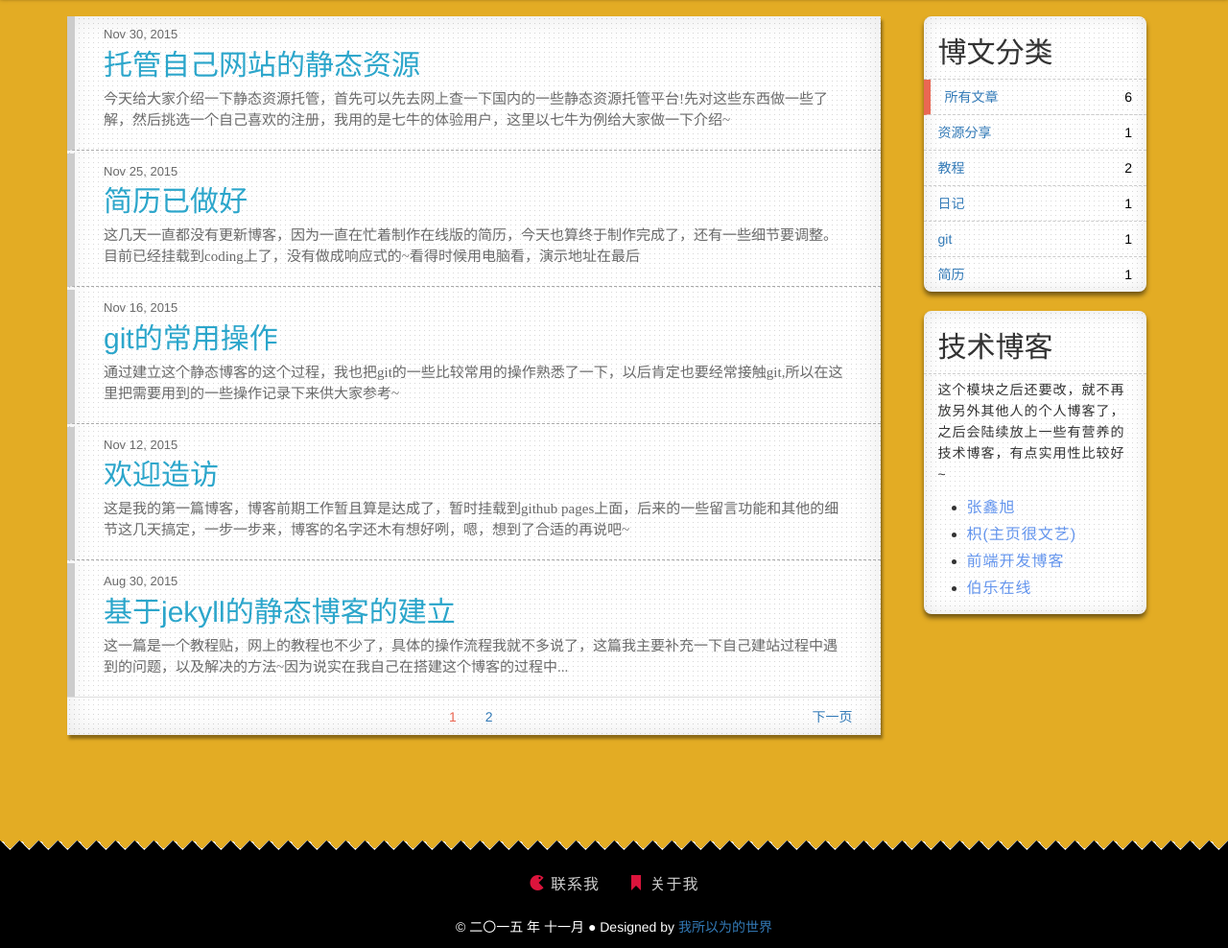
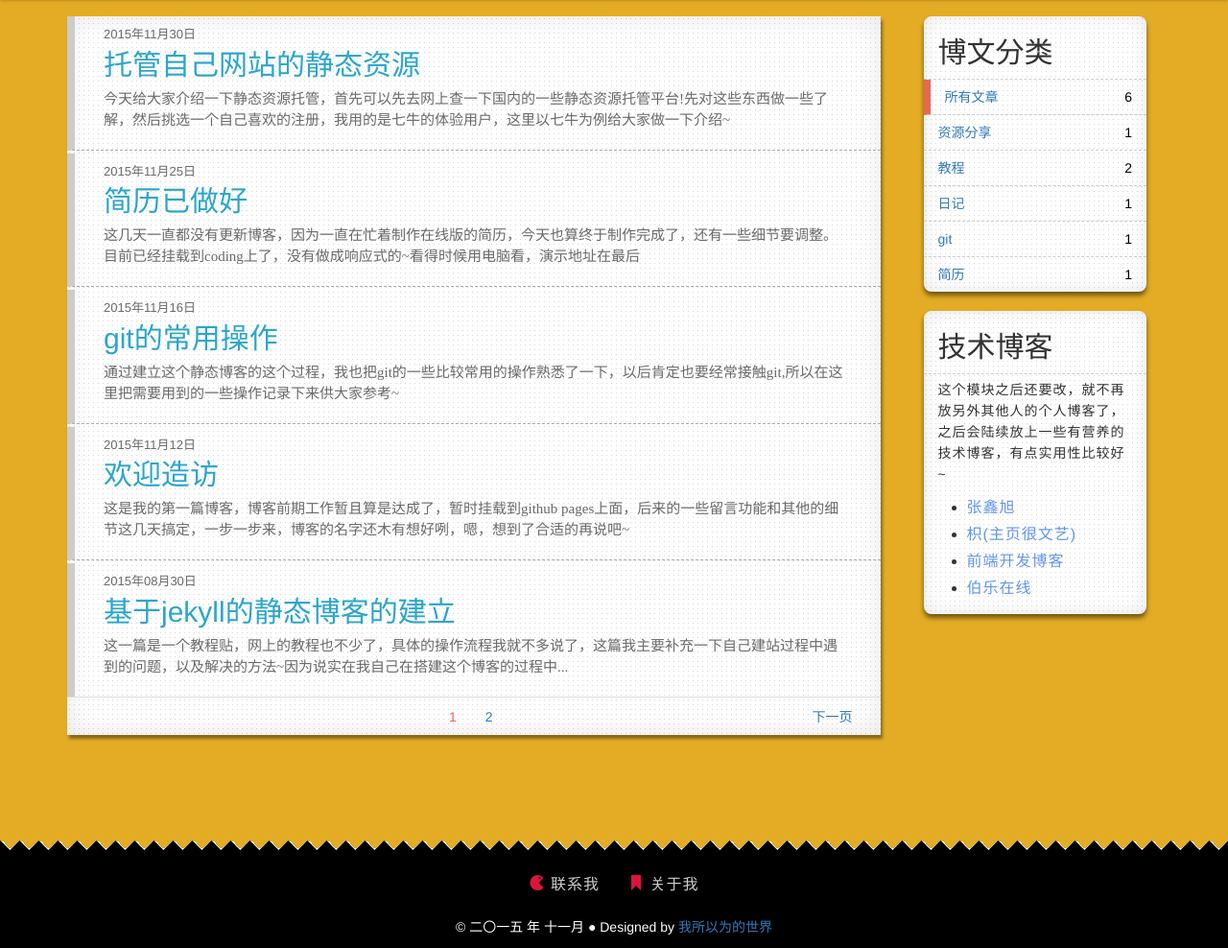
Before and after one commit to momeakl/momeakl.github.io, a Jekyll site: the page built from index.html, in a window 1280 px wide, cut to the strip 55-1043 px from the top of the page. Shown: the whole strip at 96% size. Built offline with Jekyll 4.4.1, drawn with Linux system fonts in a browser that asks for light colours; nearby versions of some CDN libraries; some web fonts are replaced; the list of posts is cut into pages by our own code; comment, search, counter and statistics services are not loaded; a style sheet for code colours, icons or effects is not loaded.

Commit message:
change the time to chinese

```diff
--- a/index.html
+++ b/index.html
@@ -11,7 +11,7 @@ layout: default
                     {% for post in paginator.posts %}
                         <a href="{{ post.url | prepend: site.baseurl }}" class="post-list-item">
                         <span class="post-time">
-                            {{ post.date | date: "%b %-d, %Y" }}
+                            {{ post.date | date: "%Y年%m月%d日" }}
                         </span>
                         <h2>
                             {{ post.title }}
@@ -69,7 +69,7 @@ layout: default
                                    {% if post.url %}
                                     <a href="{{ post.url | prepend: site.baseurl }}" class="post-list-item">
                                         <span class="post-time">
-                            {{ post.date | date: "%b %-d, %Y" }}
+                            {{ post.date | date: "%Y-%m-%d" }}
                         </span>
                         <h2>
                             {{ post.title }}
```
Also changed, not shown: _posts/2015-11-30-qiniuyun.md (line endings or trailing spaces).
